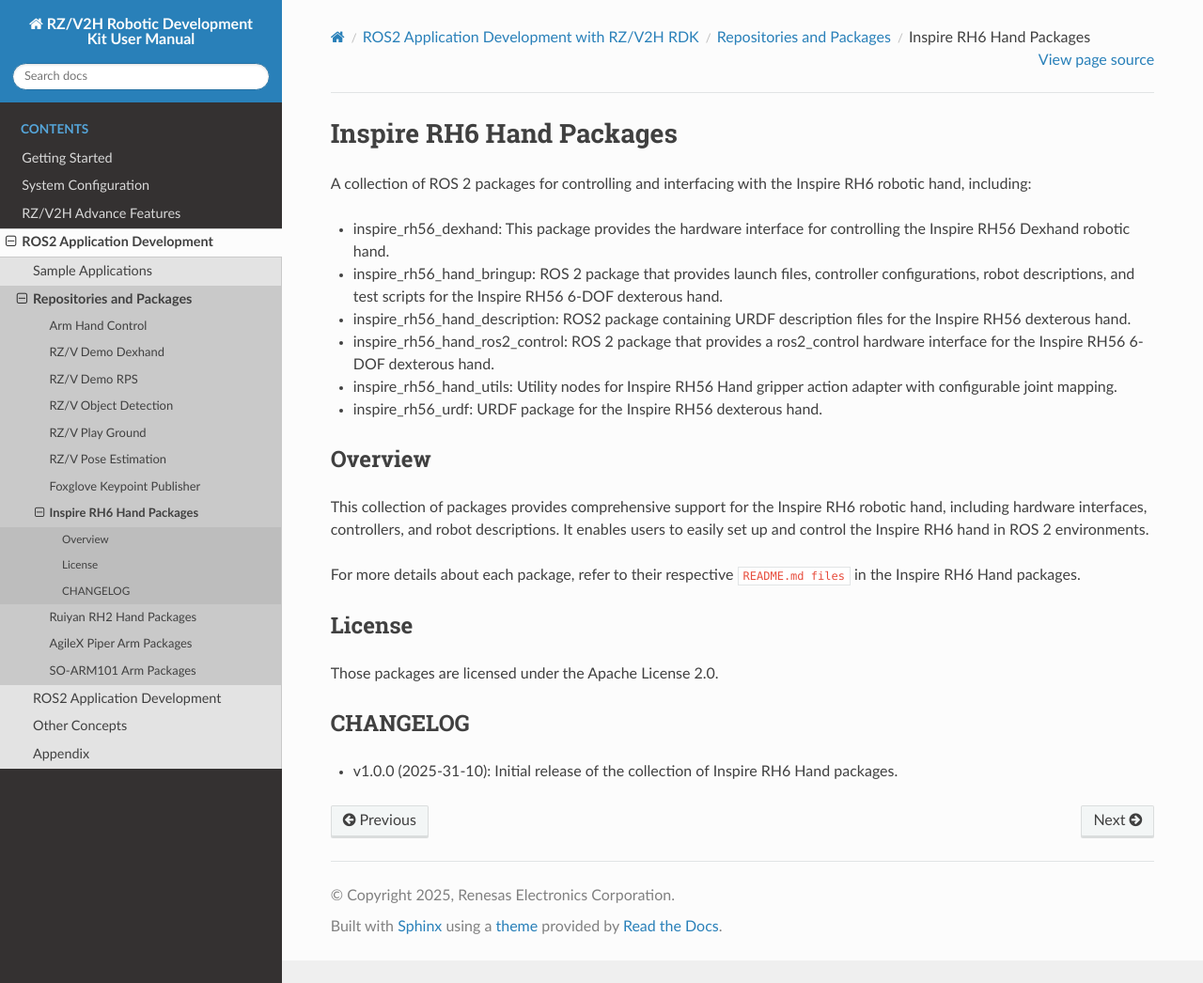
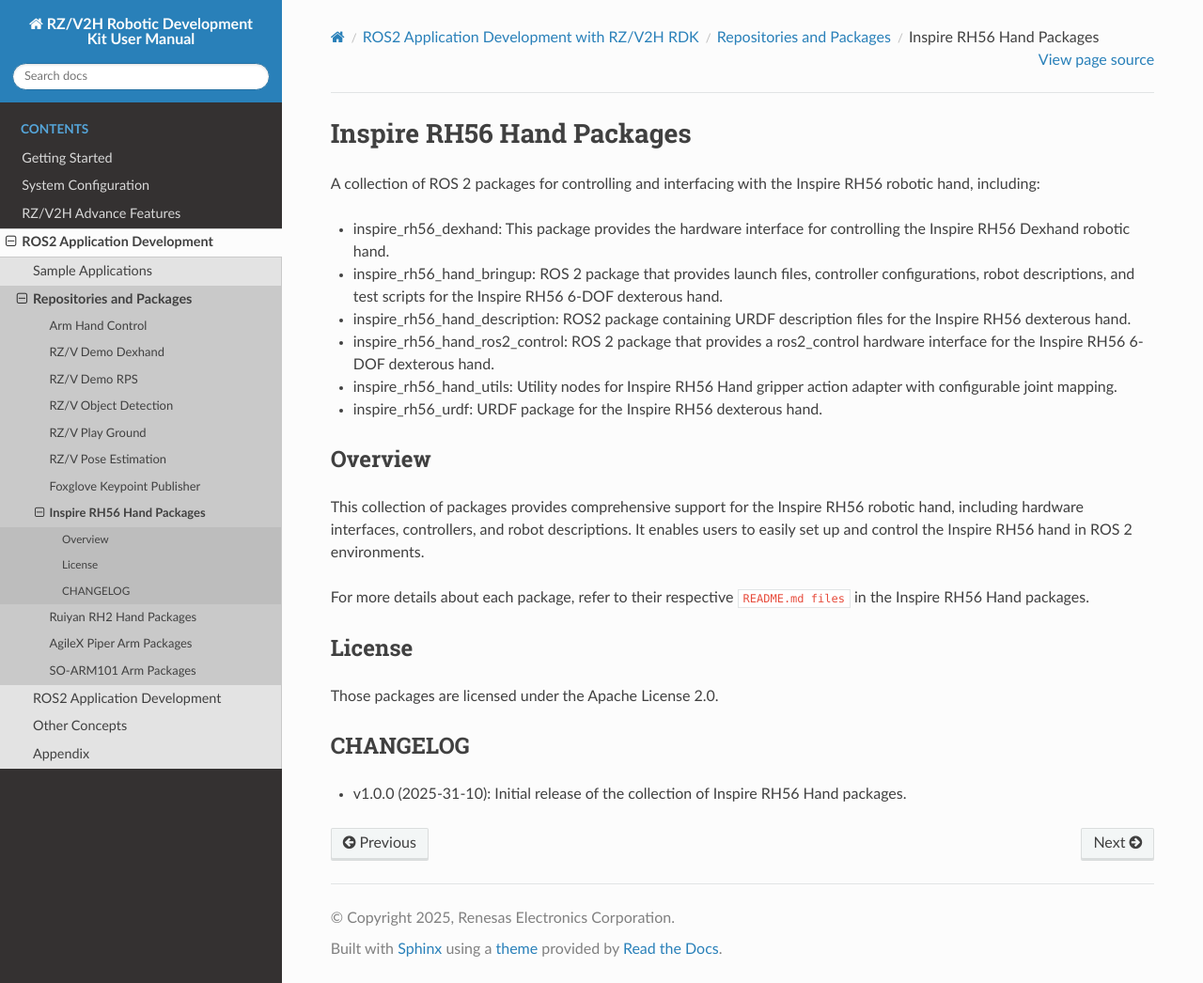
Before and after one commit to renesas-rdk/rzv2h_rdk_documentation, a Sphinx documentation site: the page built from source/3_ros2_development/repo_and_packages/inspire_rh56_hand.rst, in a window 1280 px wide and 1046 px high. Shown: the whole window at 94% size. Built offline with Sphinx 7.4.7 and the Read the Docs theme 3.1.0, drawn with Linux system fonts in a browser that asks for light colours.

Commit message:
fix: correct RH56 of Inspire hand
Signed-off-by: Cong Nguyen <cong.nguyen.zn@renesas.com>

```diff
--- a/source/3_ros2_development/repo_and_packages/inspire_rh56_hand.rst
+++ b/source/3_ros2_development/repo_and_packages/inspire_rh56_hand.rst
@@ -1,7 +1,7 @@
-Inspire RH6 Hand Packages
+Inspire RH56 Hand Packages
 --------------------------
 
-A collection of ROS 2 packages for controlling and interfacing with the Inspire RH6 robotic hand, including:
+A collection of ROS 2 packages for controlling and interfacing with the Inspire RH56 robotic hand, including:
 
 - inspire_rh56_dexhand: This package provides the hardware interface for controlling the Inspire RH56 Dexhand robotic hand.
 - inspire_rh56_hand_bringup: ROS 2 package that provides launch files, controller configurations, robot descriptions, and test scripts for the Inspire RH56 6-DOF dexterous hand.
@@ -13,9 +13,9 @@ A collection of ROS 2 packages for controlling and interfacing with the Inspire
 Overview
 """""""""""
 
-This collection of packages provides comprehensive support for the Inspire RH6 robotic hand, including hardware interfaces, controllers, and robot descriptions. It enables users to easily set up and control the Inspire RH6 hand in ROS 2 environments.
+This collection of packages provides comprehensive support for the Inspire RH56 robotic hand, including hardware interfaces, controllers, and robot descriptions. It enables users to easily set up and control the Inspire RH56 hand in ROS 2 environments.
 
-For more details about each package, refer to their respective ``README.md files`` in the Inspire RH6 Hand packages.
+For more details about each package, refer to their respective ``README.md files`` in the Inspire RH56 Hand packages.
 
 License
 """"""""""
@@ -25,4 +25,4 @@ Those packages are licensed under the Apache License 2.0.
 CHANGELOG
 """""""""""""
 
-- v1.0.0 (2025-31-10): Initial release of the collection of Inspire RH6 Hand packages.
+- v1.0.0 (2025-31-10): Initial release of the collection of Inspire RH56 Hand packages.
```
